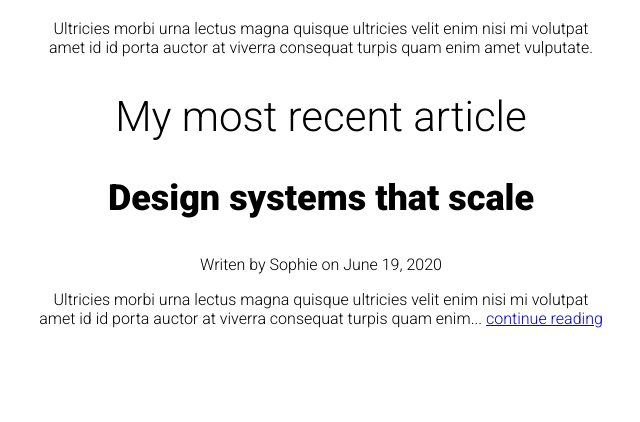
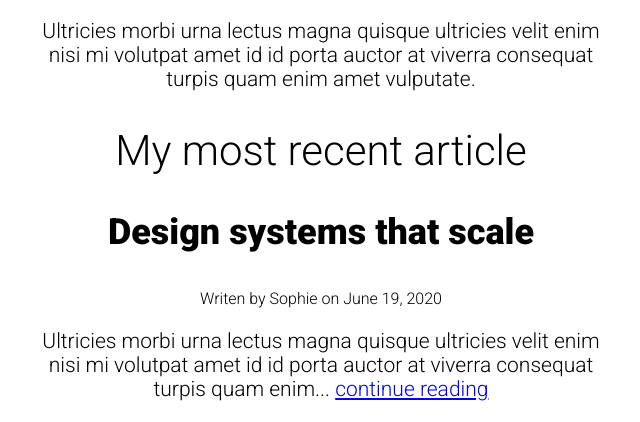
Before and after one commit to vikasmnu/CSS_Scrimba_challenges, a website built with Vite: page index.html in a window 1280 px wide. Shown: the part 627-1049 px from the top of the page, without its empty margins (319-959 px from the left). Before the commit the page ends 971 px from the top, so only its background shows below. Built offline with nearby package versions, Linux system fonts and the light colour scheme.

Commit message:
updated typography to match the design in the task added font weight added class for para to make small

```diff
--- a/index.css
+++ b/index.css
@@ -2,6 +2,7 @@ body {
     text-align: center;
     font-family: "Roboto", sans-serif;
     font-size: 21px;
+    font-weight: 300;
 }
 
 h1 {
@@ -16,7 +17,7 @@ h3 {
     font-size: 36px;
     font-weight: 900;
 }
-p {
+.small {
     font-size: 16px;
     font-weight: 300;
 }
--- a/index.html
+++ b/index.html
@@ -17,7 +17,7 @@
             <h2>My most recent article</h2>
             <article>
                 <h3>Design systems that scale</h3>
-                <p>Writen by Sophie on June 19, 2020</p>
+                <p class="small">Writen by Sophie on June 19, 2020</p>
                 <p>Ultricies morbi urna lectus magna quisque ultricies velit enim nisi mi volutpat amet id id porta auctor at viverra consequat turpis quam enim... <a href="#">continue reading</a></p>
             </article>
         </div>
```
